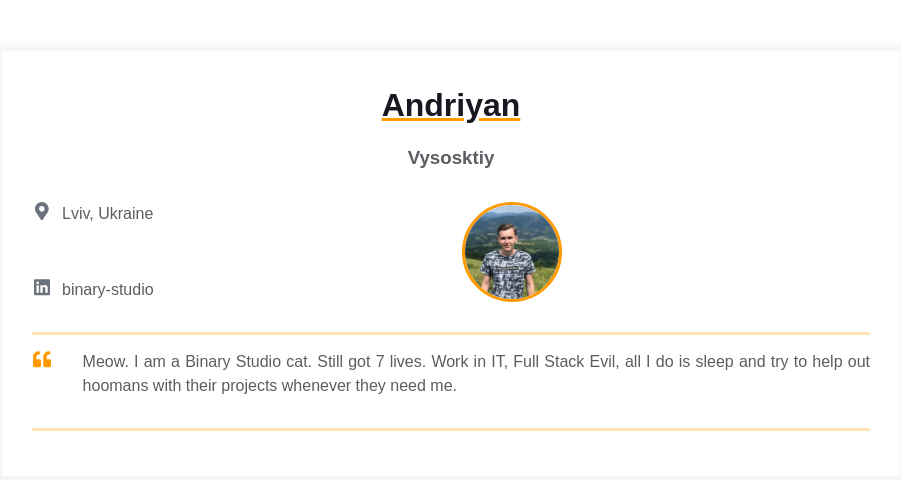
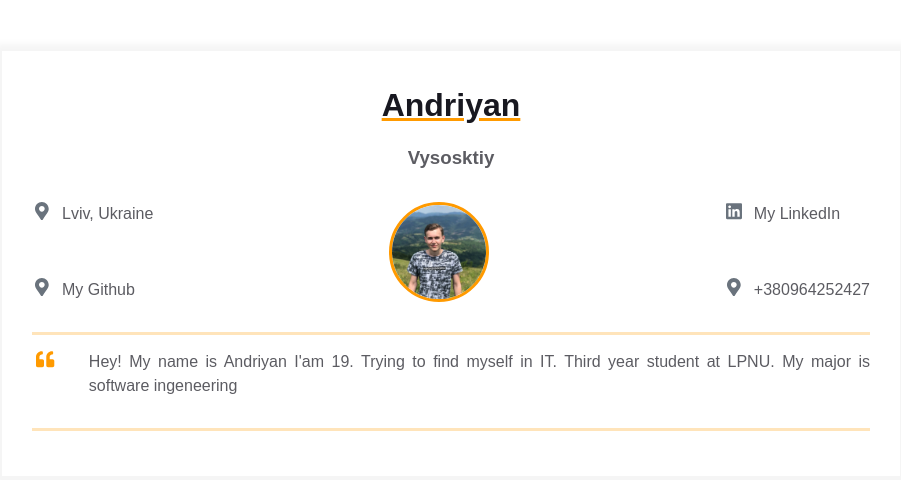
Before and after one commit to AndriyanVI/homepage, a plain HTML site: page index.html in a window 1280 px wide. Shown: the whole page, without its empty margins (189-1090 px from the left). Drawn offline with Linux system fonts and the light colour scheme.

Commit message:
fixing stuff and adding some info

```diff
--- a/index.html
+++ b/index.html
@@ -26,7 +26,25 @@
                         </div>
                         <span>Lviv, Ukraine</span>
                       </a>
-                      <a href="https://ua.linkedin.com/company/binary-studio_241166" rel="author" class="contact-info__item">
+                      <a href="" rel="author" class="contact-info__item">
+                        <a href="https://github.com/AndriyanVI" rel="author" class="contact-info__item">
+                        <div class="contact-info__item-icon-wrapper">
+                          <svg class="contact-info__item-icon" xmlns="http://www.w3.org/2000/svg" viewBox="0 0 384 512">
+                            <path
+                              d="M172.268 501.67C26.97 291.031 0 269.413 0 192 0 85.961 85.961 0 192 0s192 85.961 192 192c0 77.413-26.97 99.031-172.268 309.67-9.535 13.774-29.93 13.773-39.464 0zM192 272c44.183 0 80-35.817 80-80s-35.817-80-80-80-80 35.817-80 80 35.817 80 80 80z">
+                            </path>
+                          </svg>
+                        </div>
+                        <span>My Github</span>
+                      </a>
+                </div>
+
+                <div class="contact-info__block contact-info__block--center">
+                  <img class="contact-info__avatar" src="assets/avatar.png" alt="Avatar">
+                </div>
+
+                <div class="contact-info__block">
+                    <a href="https://www.linkedin.com/in/andriyan-vysotskiy-148197210/" rel="author" class="contact-info__item">
                         <div class="contact-info__item-icon-wrapper">
                           <svg class="contact-info__item-icon" xmlns="http://www.w3.org/2000/svg" viewBox="0 0 448 512">
                             <path
@@ -34,15 +52,19 @@
                             </path>
                           </svg>
                         </div>
-                        <span>binary-studio</span>
+                        <span>My LinkedIn</span>
+                      </a>
+                      <a href="" rel="author" class="contact-info__item">
+                        <div class="contact-info__item-icon-wrapper">
+                          <svg class="contact-info__item-icon" xmlns="http://www.w3.org/2000/svg" viewBox="0 0 384 512">
+                            <path
+                              d="M172.268 501.67C26.97 291.031 0 269.413 0 192 0 85.961 85.961 0 192 0s192 85.961 192 192c0 77.413-26.97 99.031-172.268 309.67-9.535 13.774-29.93 13.773-39.464 0zM192 272c44.183 0 80-35.817 80-80s-35.817-80-80-80-80 35.817-80 80 35.817 80 80 80z">
+                            </path>
+                          </svg>
+                        </div>
+                        <span>+380964252427</span>
                       </a>
                 </div>
-
-                <div class="contact-info__block contact-info__block--center">
-                  <img class="contact-info__avatar" src="assets/avatar.png" alt="Avatar">
-                </div>
-
-                <div class="contact-info__block"></div>
                 </div>
             </div>
             </div>
@@ -56,14 +78,13 @@
                         </path>
                       </svg>
                     </div>
-                <p class="intro_text">Meow.
-                  I am a Binary Studio cat. Still got 7 lives. Work in IT, Full Stack Evil,
-                  all I do is sleep and try to help out hoomans with their projects whenever
-                  they need me.
+                    <p class="intro_text">
+                     Hey! My name is Andriyan I'am 19. Trying to find myself in IT. Third year student at LPNU. My major is software ingeneering
                     </p>
                   </div>
                 </div>
               </div>
+
     </div>
       </main>
   </body>
```
Lines whose indentation alone changed are shown as unchanged.
